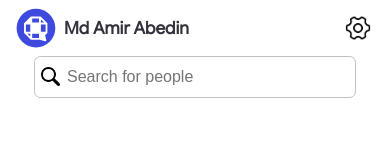
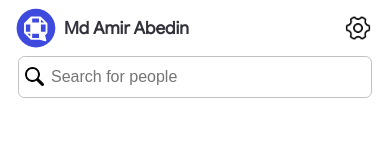
Before and after one commit to abedin4416/Textbit, a website: page public/index.html in a window 390 px wide. Drawn offline with Linux system fonts and the light colour scheme.

Commit message:
inbox design

```diff
--- a/public/styles.css
+++ b/public/styles.css
@@ -144,5 +144,6 @@ div{display:grid;}
     }
     #search-box{
         justify-self: center;
+        width:22rem;
     }
 }
```
